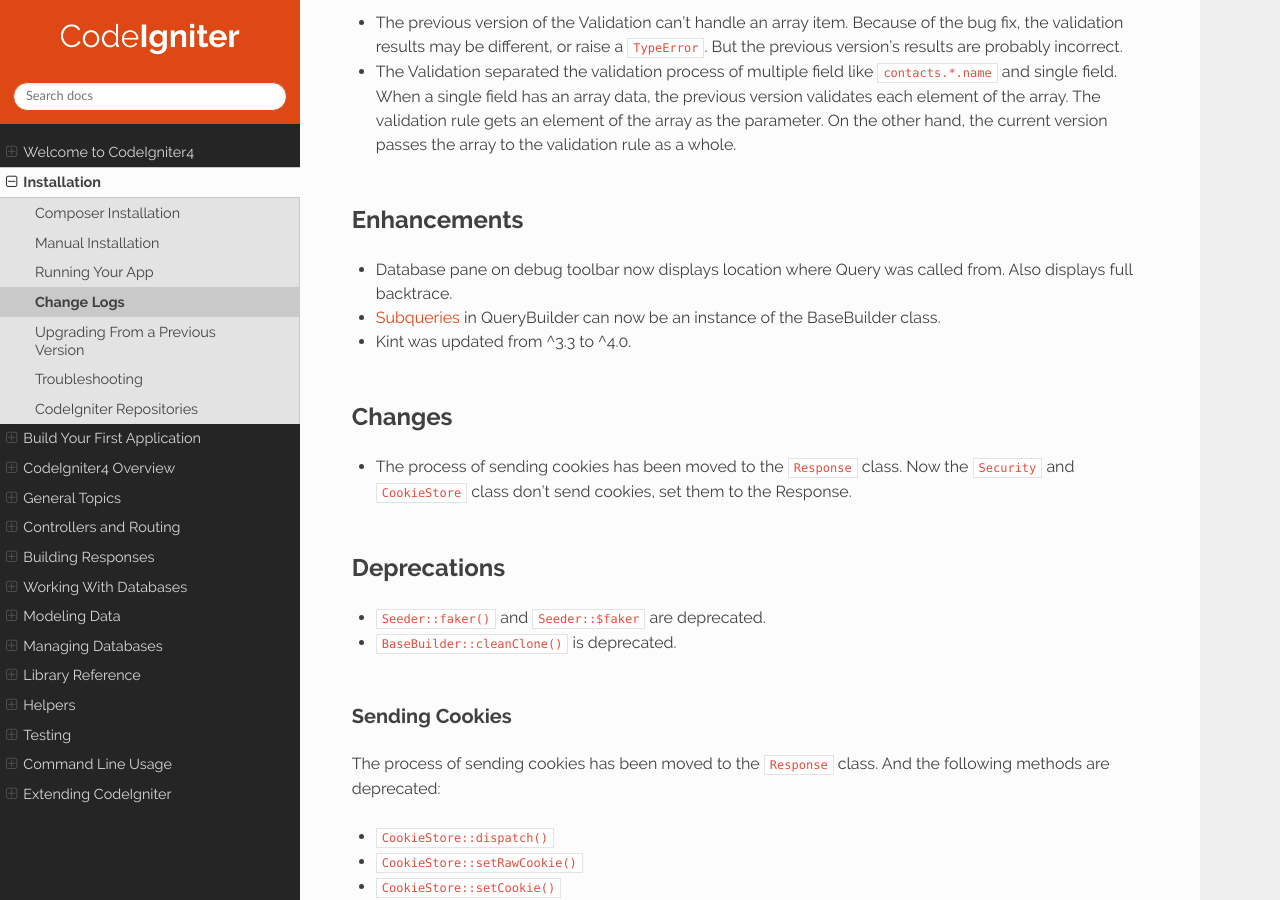
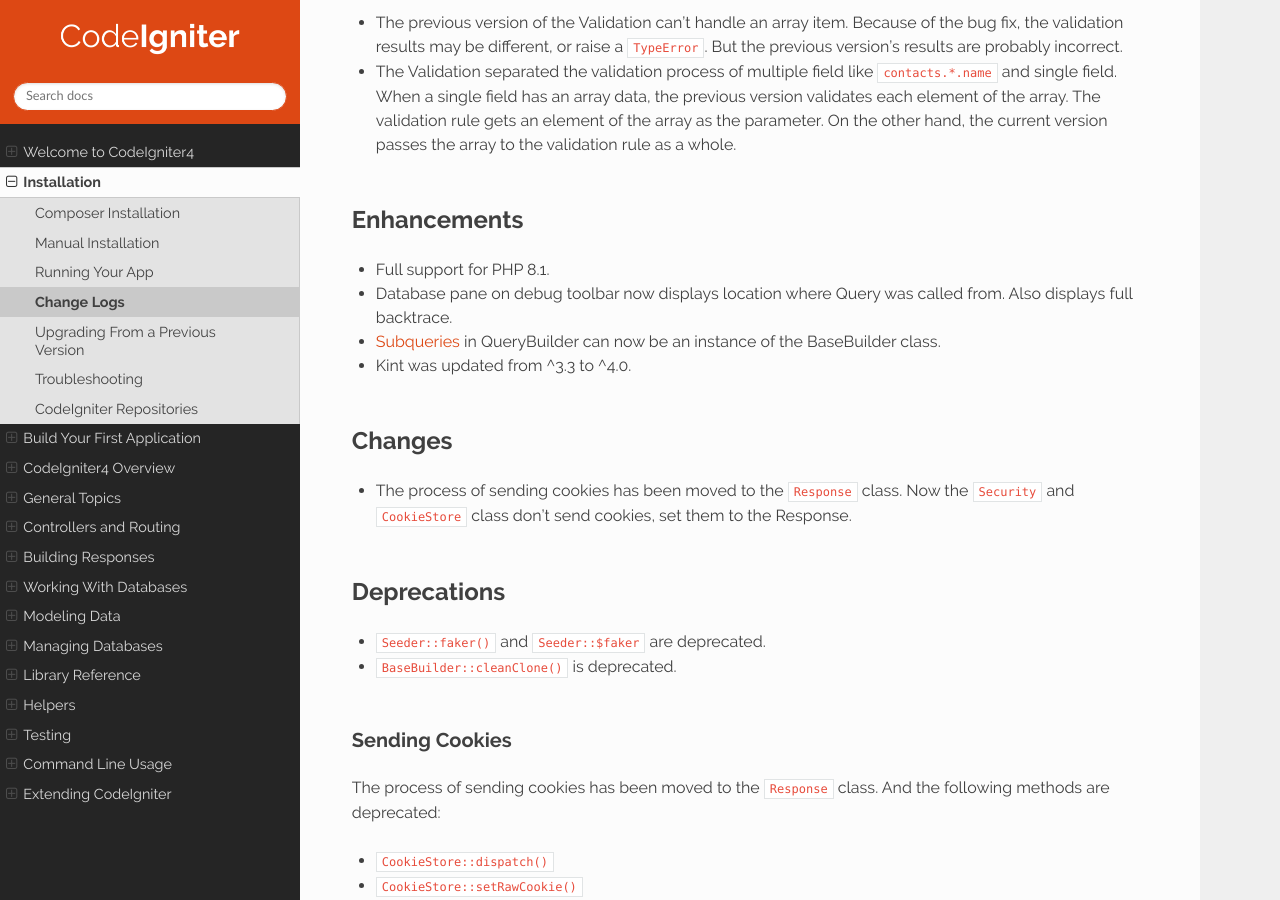
Before and after one commit to NEKOGET/ci4_user_guide_src, a Sphinx documentation site: the page built from source/changelogs/v4.1.6.rst, in a window 1280 px wide and 900 px high, scrolled down 829 px. Built offline with Sphinx 7.4.7 and the Read the Docs theme 2.0.0, drawn with Linux system fonts in a browser that asks for light colours.

Commit message:
docs: add full support for PHP 8.1

```diff
--- a/source/changelogs/v4.1.6.rst
+++ b/source/changelogs/v4.1.6.rst
@@ -37,6 +37,7 @@ Validation changes
 Enhancements
 ************
 
+- Full support for PHP 8.1.
 - Database pane on debug toolbar now displays location where Query was called from. Also displays full backtrace.
 - :ref:`Subqueries <query-builder-where-subquery>` in QueryBuilder can now be an instance of the BaseBuilder class.
 - Kint was updated from ^3.3 to ^4.0.
```
